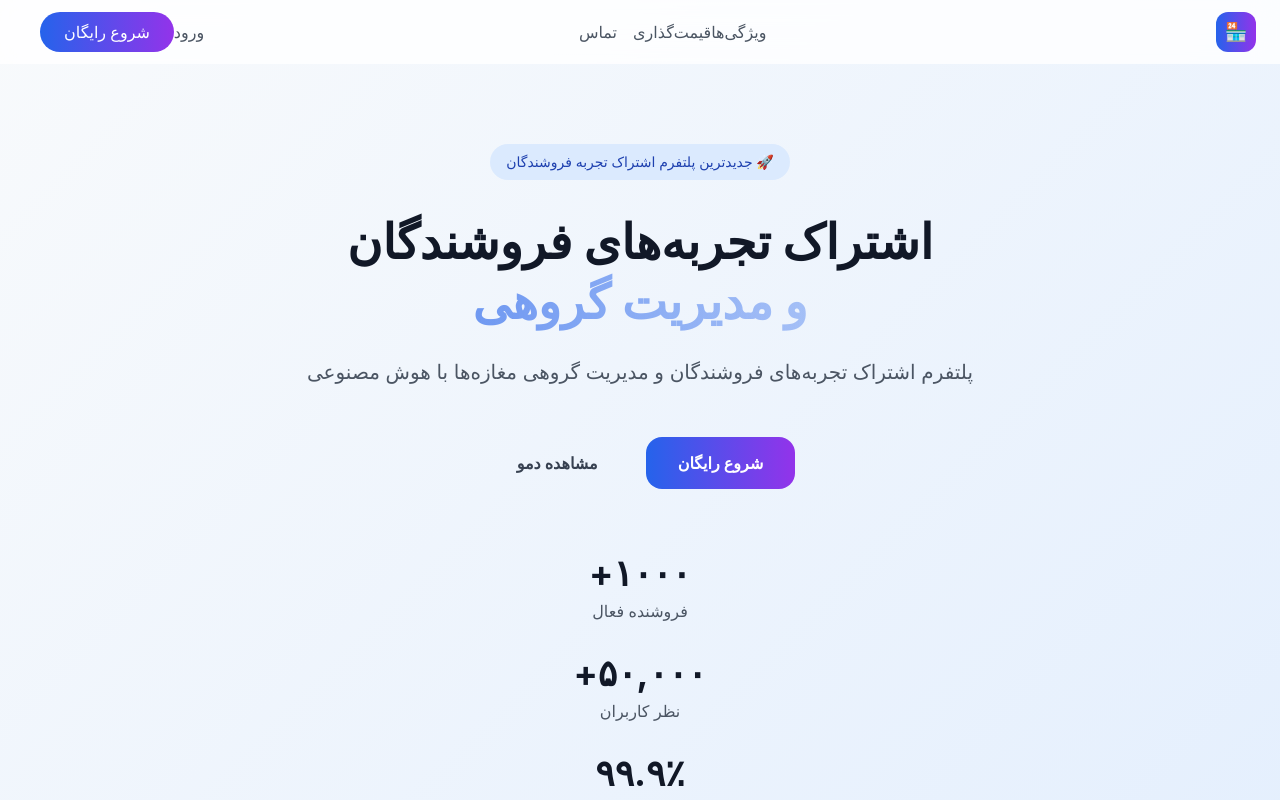
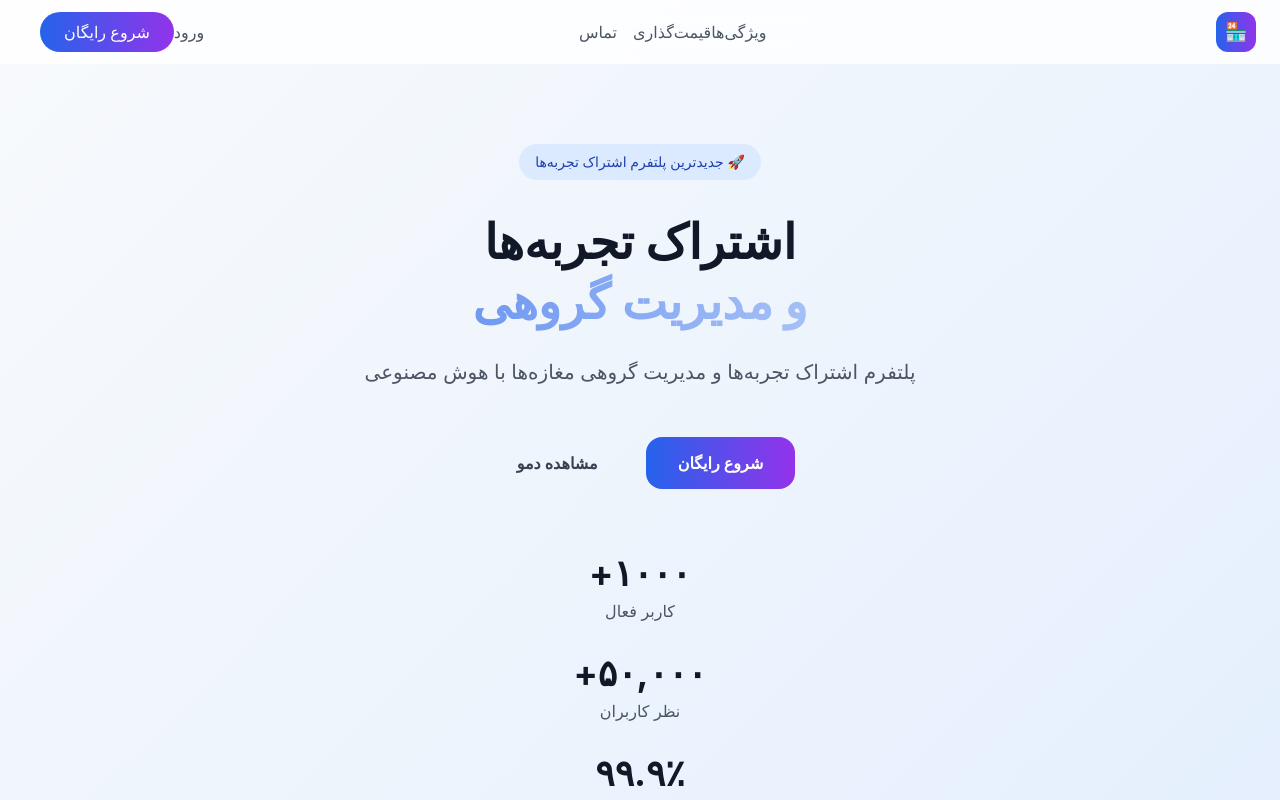
Before and after one commit to smnshzh/estelam, a Next.js app: page / in a window 1280 px wide. Shown: the top 800 px of the page. Built offline with nearby package versions, Linux system fonts and the light colour scheme.

Commit message:
Remove 'ظپط±ظˆط´ظ†ط¯ع¯ط§ظ†' word from homepage content

```diff
--- a/src/app/page.tsx
+++ b/src/app/page.tsx
@@ -95,18 +95,18 @@ export default function Home() {
         <div className="max-w-7xl mx-auto px-6 py-20">
           <div className="text-center">
             <div className="inline-flex items-center px-4 py-2 bg-blue-100 text-blue-800 rounded-full text-sm font-medium mb-8">
-              🚀 جدیدترین پلتفرم اشتراک تجربه فروشندگان
+              🚀 جدیدترین پلتفرم اشتراک تجربه‌ها
             </div>
 
             <h1 className="text-5xl md:text-7xl font-bold text-gray-900 mb-6 leading-tight">
-              اشتراک تجربه‌های فروشندگان
+              اشتراک تجربه‌ها
               <span className="block bg-gradient-to-r from-blue-600 via-purple-600 to-pink-600 bg-clip-text text-transparent">
                 و مدیریت گروهی
               </span>
             </h1>
 
             <p className="text-xl md:text-2xl text-gray-600 mb-12 max-w-4xl mx-auto leading-relaxed">
-              پلتفرم اشتراک تجربه‌های فروشندگان و مدیریت گروهی مغازه‌ها با هوش مصنوعی
+              پلتفرم اشتراک تجربه‌ها و مدیریت گروهی مغازه‌ها با هوش مصنوعی
             </p>
 
             <div className="flex flex-col sm:flex-row gap-4 justify-center items-center mb-16">
@@ -129,7 +129,7 @@ export default function Home() {
             <div className="grid grid-cols-1 md:grid-cols-3 gap-8 max-w-4xl mx-auto">
               <div className="text-center">
                 <div className="text-4xl font-bold text-gray-900 mb-2">۱۰۰۰+</div>
-                <div className="text-gray-600">فروشنده فعال</div>
+                <div className="text-gray-600">کاربر فعال</div>
               </div>
               <div className="text-center">
                 <div className="text-4xl font-bold text-gray-900 mb-2">۵۰,۰۰۰+</div>
```
